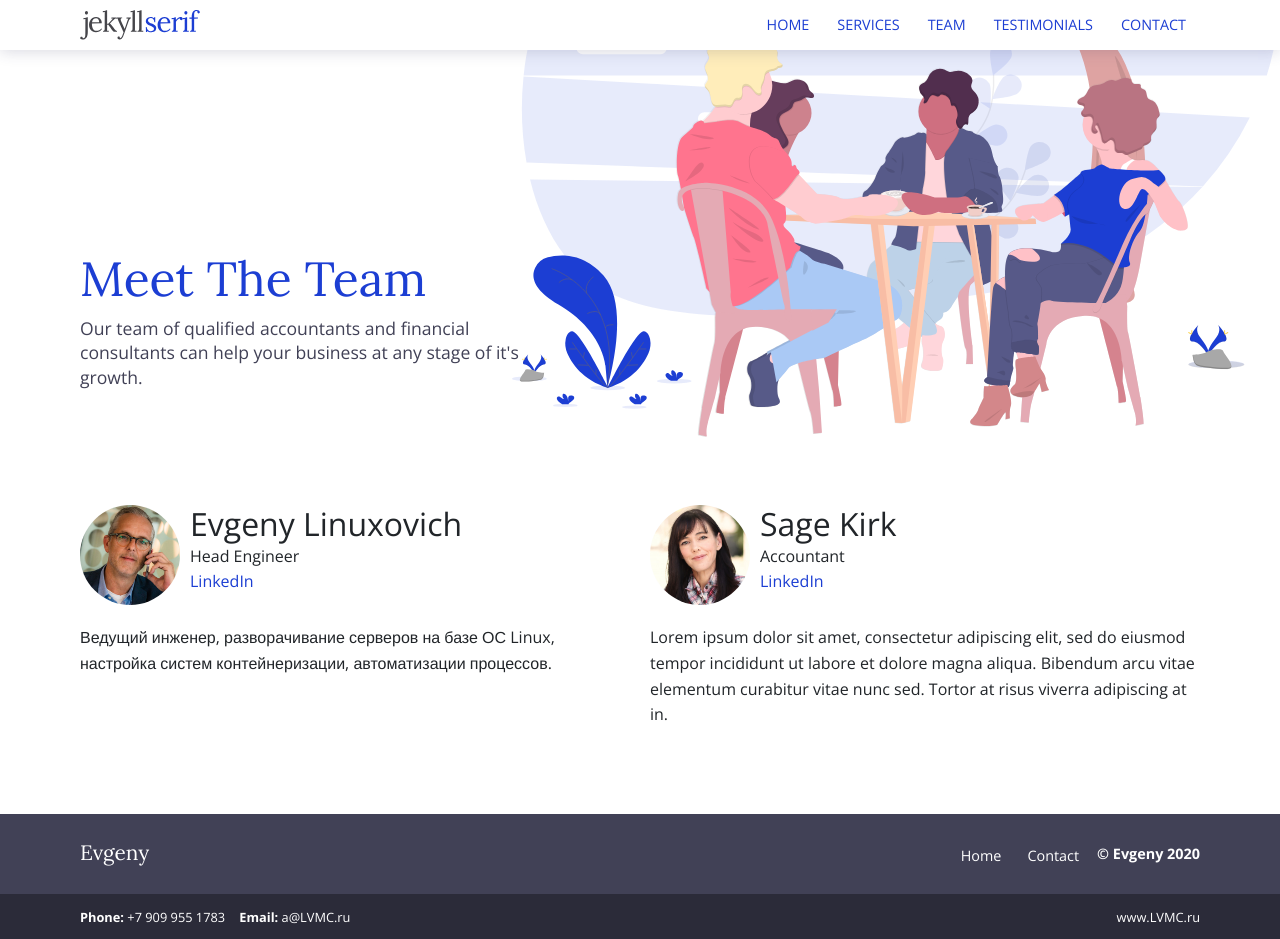
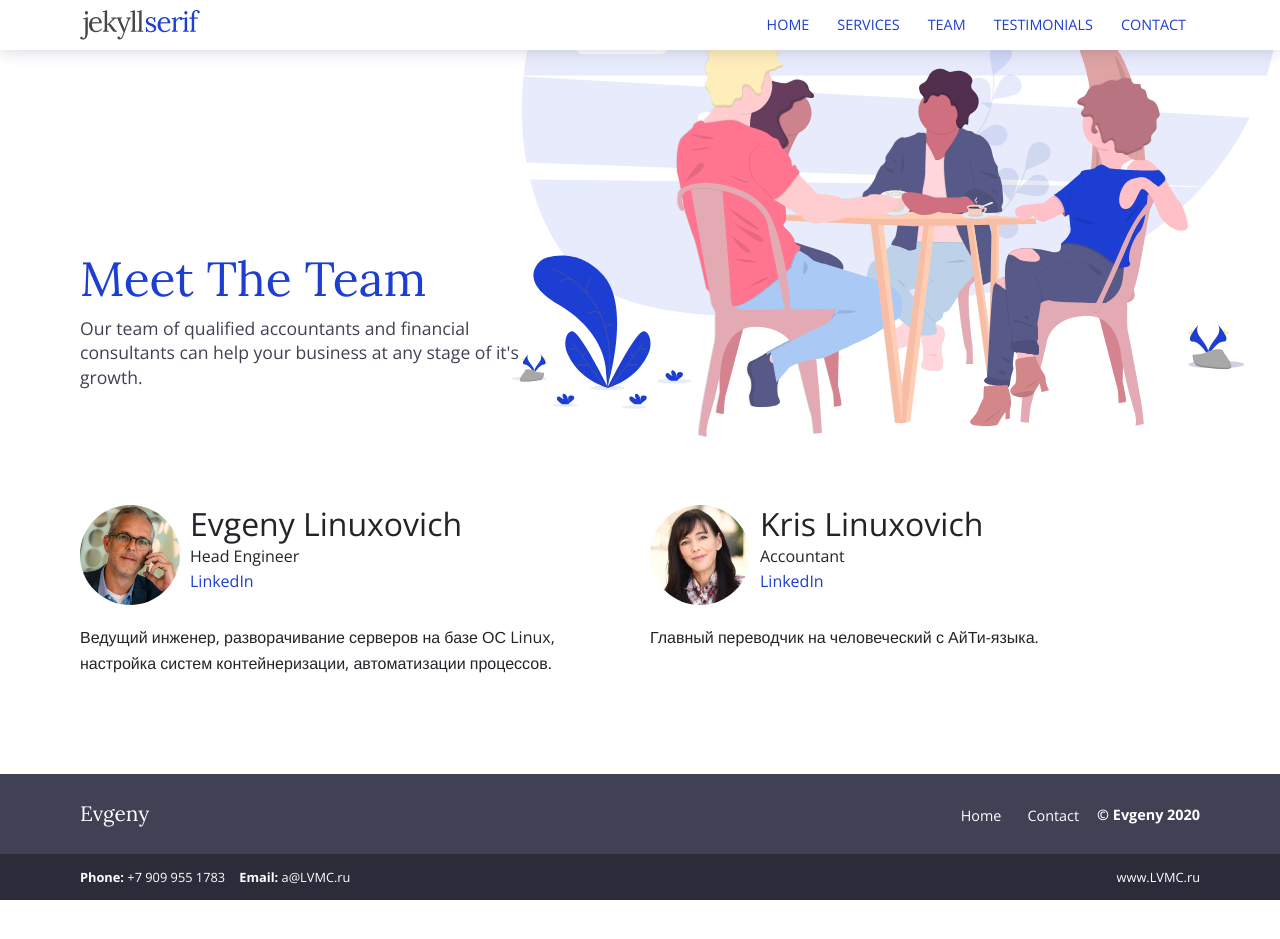
Before and after one commit to openmsk/lvmc.github.io, a Jekyll site: the page built from team.html, in a window 1280 px wide. Built offline with Jekyll 4.4.1, drawn with Linux system fonts in a browser that asks for light colours; after the commit the page ends 900 px from its top, so only the background shows below that.

Commit message:
Update sage-kirk.md

```diff
--- a/_team/sage-kirk.md
+++ b/_team/sage-kirk.md
@@ -1,9 +1,9 @@
 ---
-title: 'Sage Kirk'
+title: 'Kris Linuxovich'
 image: '/images/team/sage-kirk-485982-unsplash.jpg'
 jobtitle: 'Accountant'
-email: 'sage@test.com'
+email: 'k@lvmc.ru'
 linkedinurl: ''
 ---
 
-Lorem ipsum dolor sit amet, consectetur adipiscing elit, sed do eiusmod tempor incididunt ut labore et dolore magna aliqua. Bibendum arcu vitae elementum curabitur vitae nunc sed. Tortor at risus viverra adipiscing at in.
+Главный переводчик на человеческий с АйТи-языка.
```
